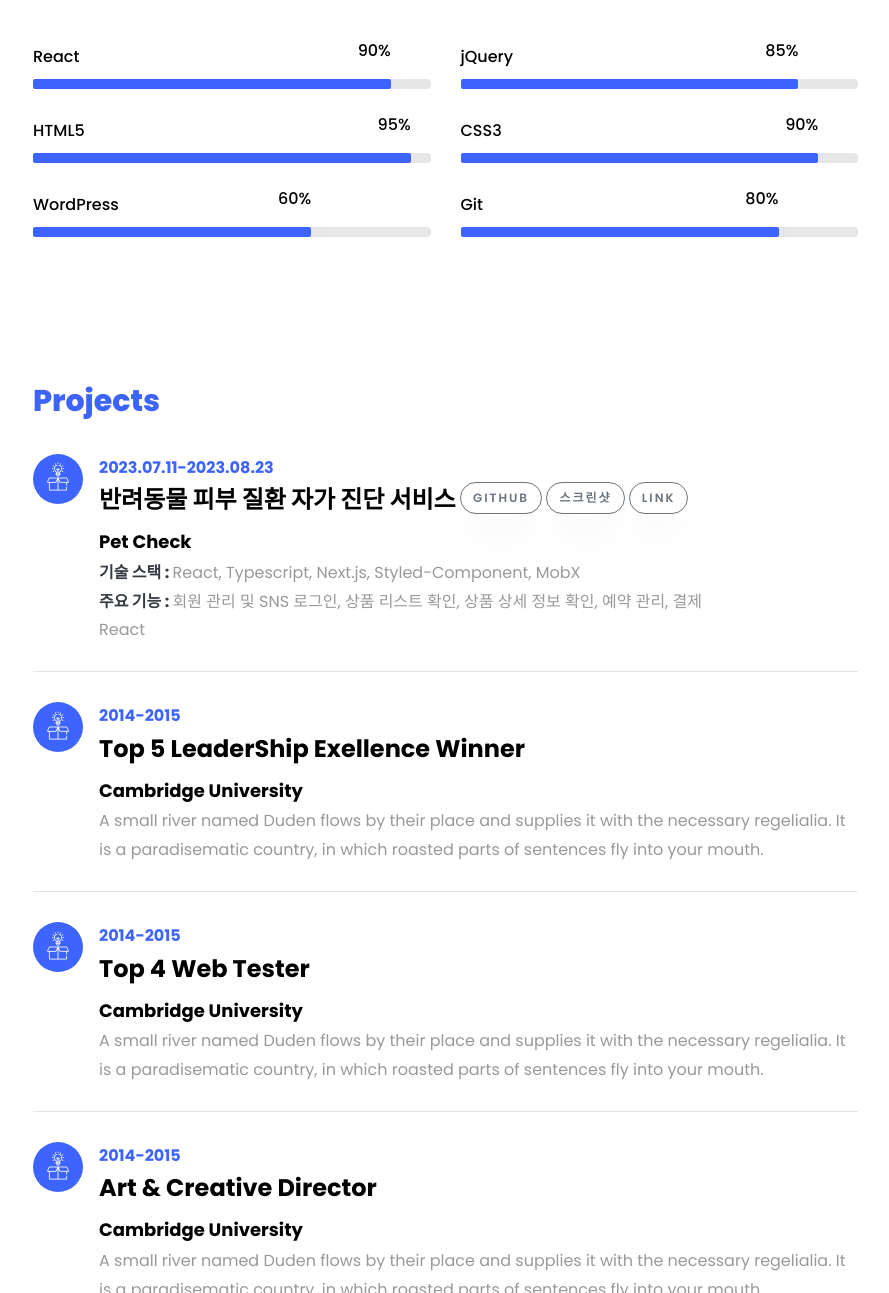
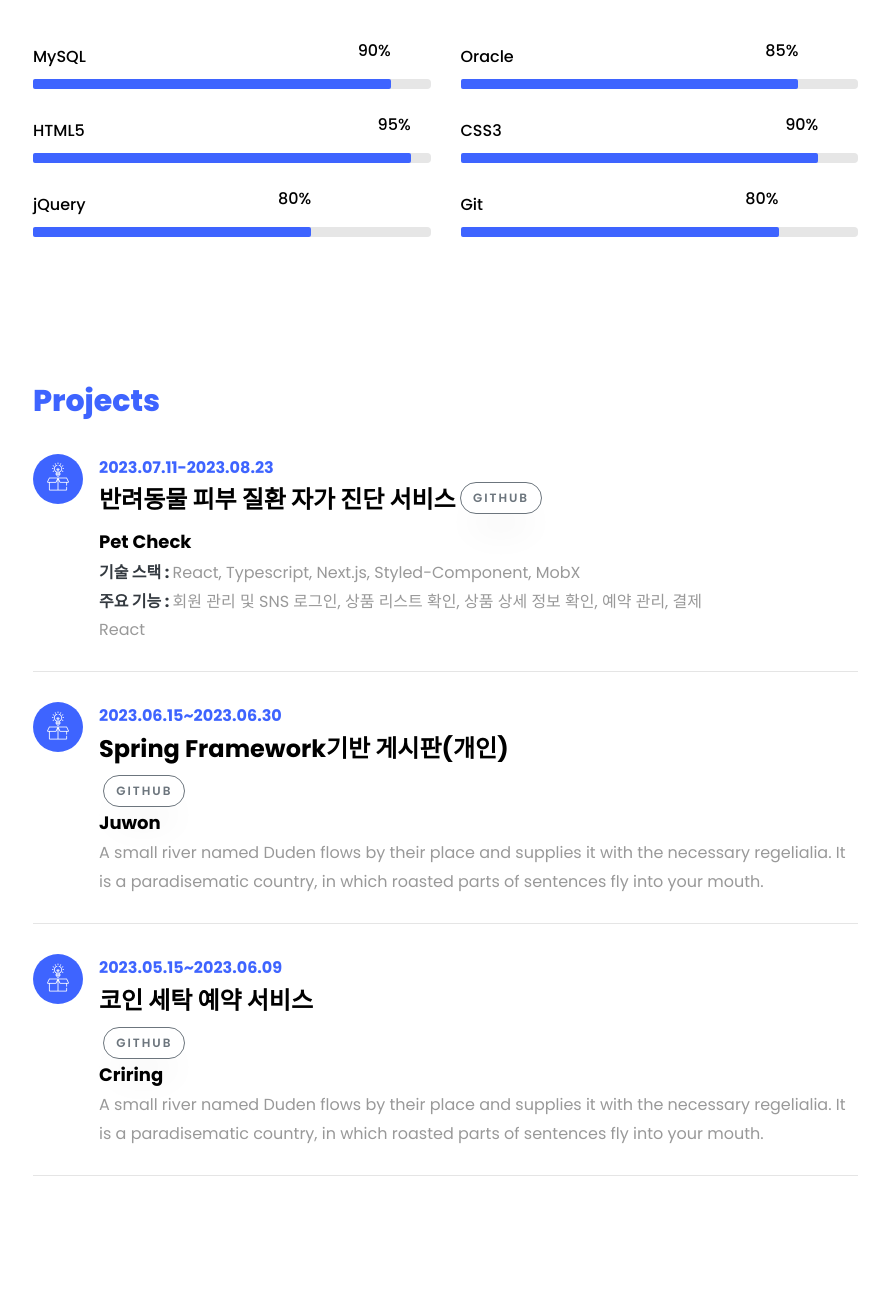
Before and after one commit to juwon9871/juwon9871, a plain HTML site: page index.html in a window 1280 px wide. Shown: the part 2660-3953 px from the top of the page, without its empty margins (337-1226 px from the left). Drawn offline with Linux system fonts and the light colour scheme; files whose address does not match are found by name.

Commit message:
Update index.html

```diff
--- a/index.html
+++ b/index.html
@@ -141,8 +141,8 @@
 				<div class="col-md d-flex justify-content-center counter-wrap ftco-animate">
 					<div class="block-18 shadow">
 						<div class="text">
-							<strong class="number" data-number="5">0</strong>
-							<span>하루 커피량</span>
+							<strong class="number" data-number="100">0</strong>
+							<span>성실함</span>
 						</div>
 					</div>
 				</div>
@@ -299,7 +299,7 @@
 						<div class="row">
 							<div class="col-md-6 animate-box">
 								<div class="progress-wrap ftco-animate">
-									<h3>React</h3>
+									<h3>MySQL</h3>
 									<div class="progress">
 										<div class="progress-bar color-1" role="progressbar" aria-valuenow="90"
 											aria-valuemin="0" aria-valuemax="100" style="width:90%">
@@ -310,7 +310,7 @@
 							</div>
 							<div class="col-md-6 animate-box">
 								<div class="progress-wrap ftco-animate">
-									<h3>jQuery</h3>
+									<h3>Oracle</h3>
 									<div class="progress">
 										<div class="progress-bar color-2" role="progressbar" aria-valuenow="85"
 											aria-valuemin="0" aria-valuemax="100" style="width:85%">
@@ -343,11 +343,11 @@
 							</div>
 							<div class="col-md-6 animate-box">
 								<div class="progress-wrap ftco-animate">
-									<h3>WordPress</h3>
+									<h3>jQuery</h3>
 									<div class="progress">
 										<div class="progress-bar color-5" role="progressbar" aria-valuenow="70"
 											aria-valuemin="0" aria-valuemax="100" style="width:70%">
-											<span>60%</span>
+											<span>80%</span>
 										</div>
 									</div>
 								</div>
@@ -377,11 +377,7 @@
 									<h2>반려동물 피부 질환 자가 진단 서비스</h2>
 									<div>&nbsp;<a class="btn btn-outline-secondary" target="_blank"
 											class="btn btn-outline-secondary"
-											href="https://github.com/congchu/portfolio-template-2">Github</a>&nbsp;<a
-											class="btn btn-outline-secondary" target="_blank"
-											href="/images/project_1_screenshot.png">스크린샷</a>&nbsp;<a
-											class="btn btn-outline-secondary" target="_blank"
-											href="https://www.wellytravel.com/">Link</a>
+											href="https://github.com/juwon9871/Projects-PetCheck">Github</a>
 									</div>
 								</div>
 								<span class="position">Pet Check</span>
@@ -398,9 +394,13 @@
 								<span class="flaticon-ideas"></span>
 							</div>
 							<div class="text pl-3">
-								<span class="date">2014-2015</span>
-								<h2>Top 5 LeaderShip Exellence Winner</h2>
-								<span class="position">Cambridge University</span>
+								<span class="date">2023.06.15~2023.06.30</span>
+								<h2>Spring Framework기반 게시판(개인)</h2>
+								<div>&nbsp;<a class="btn btn-outline-secondary" target="_blank"
+											class="btn btn-outline-secondary"
+											href="https://github.com/juwon9871/Projects-SpringMVC">Github</a>
+									</div>
+								<span class="position">Juwon</span>
 								<p>A small river named Duden flows by their place and supplies it with the necessary
 									regelialia. It is a paradisematic country, in which roasted parts of sentences
 									fly
@@ -412,23 +412,13 @@
 								<span class="flaticon-ideas"></span>
 							</div>
 							<div class="text pl-3">
-								<span class="date">2014-2015</span>
-								<h2>Top 4 Web Tester</h2>
-								<span class="position">Cambridge University</span>
-								<p>A small river named Duden flows by their place and supplies it with the necessary
-									regelialia. It is a paradisematic country, in which roasted parts of sentences
-									fly
-									into your mouth.</p>
-							</div>
-						</div>
-						<div class="resume-wrap d-flex ftco-animate">
-							<div class="icon d-flex align-items-center justify-content-center">
-								<span class="flaticon-ideas"></span>
-							</div>
-							<div class="text pl-3">
-								<span class="date">2014-2015</span>
-								<h2>Art &amp; Creative Director</h2>
-								<span class="position">Cambridge University</span>
+								<span class="date">2023.05.15~2023.06.09</span>
+								<h2>코인 세탁 예약 서비스</h2>
+								<div>&nbsp;<a class="btn btn-outline-secondary" target="_blank"
+											class="btn btn-outline-secondary"
+											href="https://github.com/juwon9871/Projects-Criring">Github</a>
+									</div>
+								<span class="position">Criring</span>
 								<p>A small river named Duden flows by their place and supplies it with the necessary
 									regelialia. It is a paradisematic country, in which roasted parts of sentences
 									fly
```
